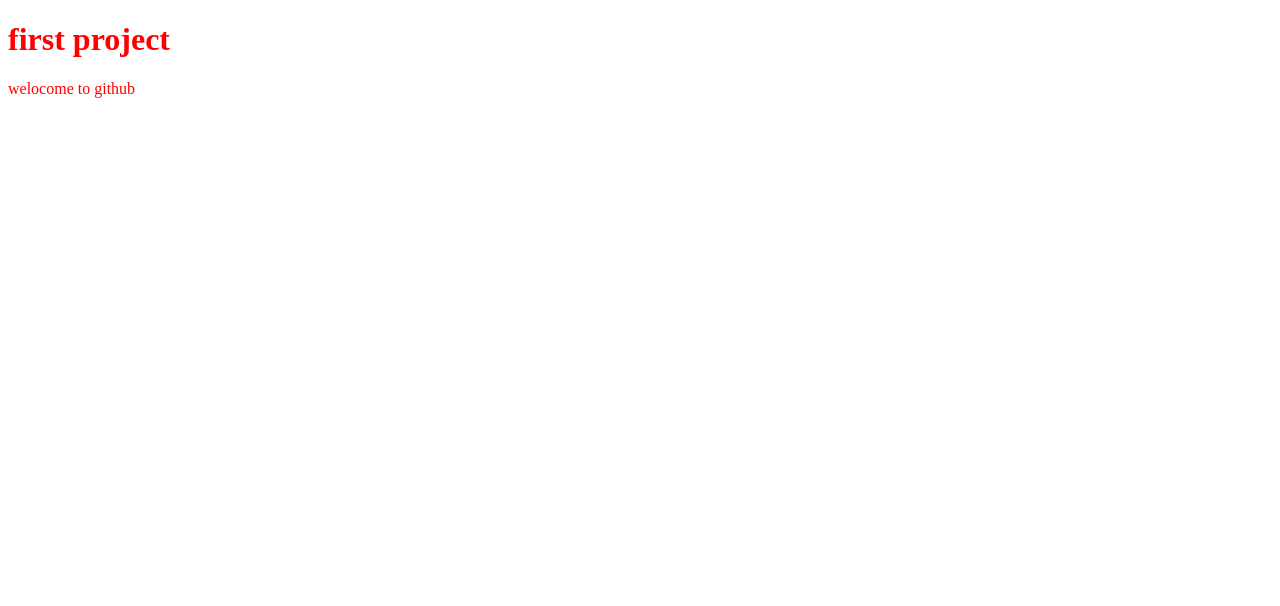
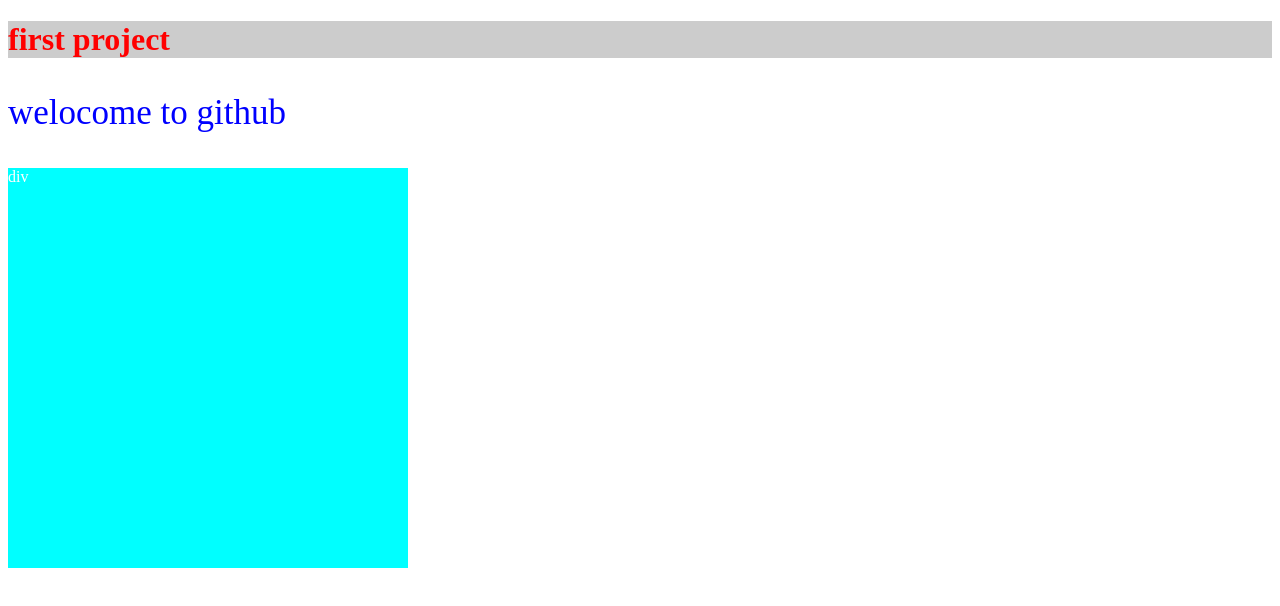
Before and after one commit to lay2an/git-test, a plain HTML site: page index.html in a window 1280 px wide. Drawn offline with Linux system fonts and the light colour scheme.

Commit message:
add new style

```diff
--- a/index.html
+++ b/index.html
@@ -9,5 +9,8 @@
 <body>
     <h1>first project</h1>
     <p>welocome to github</p>
+    <div>
+        div
+    </div>
 </body>
 </html>
--- a/style.css
+++ b/style.css
@@ -1,7 +1,16 @@
-*{
+h1{
     color: red;
-    background-color: white;
+    background-color: #ccc;
+}
 
-        color: red;
-    background-color: white;
+p{
+    color: blue;
+    font-size: 35px;
 }
+
+div{
+    width: 400px;
+    height: 400px;
+    background-color: aqua;
+    color: white;
+}
```
